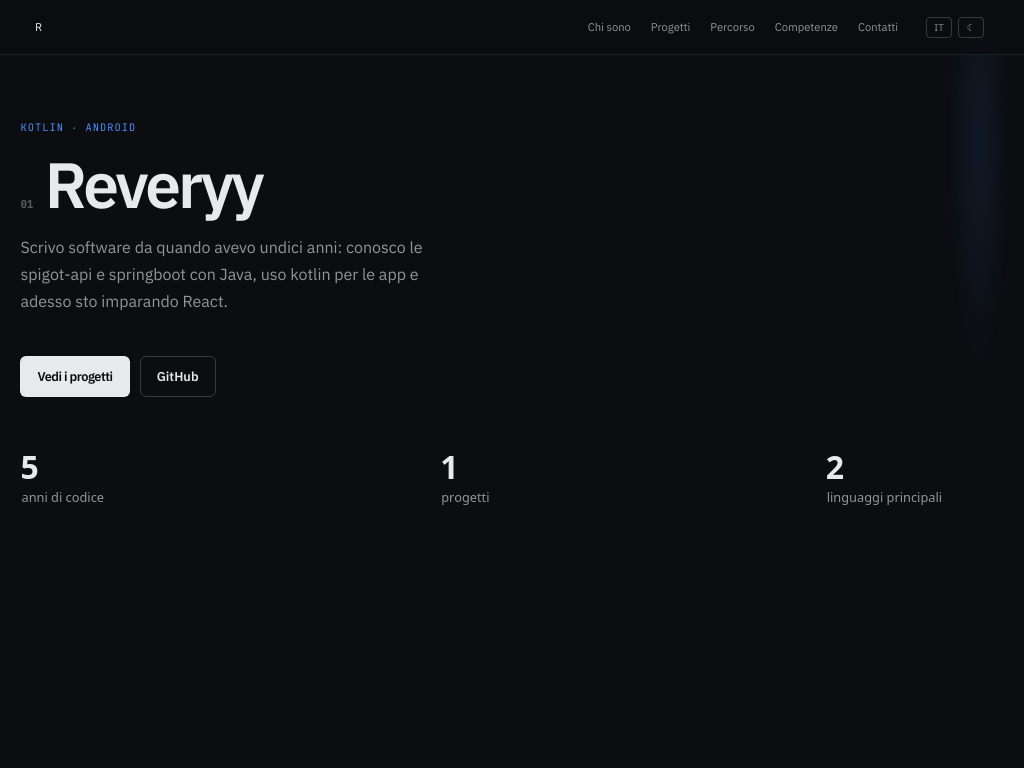
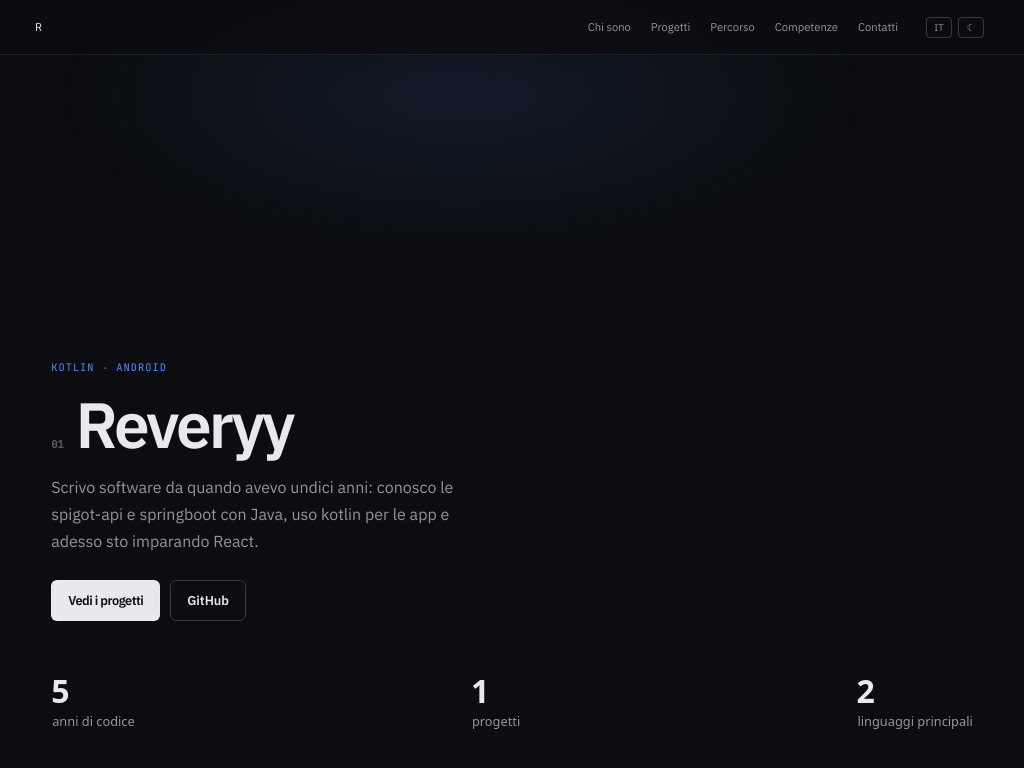
Before and after one commit to Reveryyy/portfolio, a React (Vite) app: page / in a window 1024 px wide. Shown: the top 768 px of the page. Built offline with nearby package versions, Linux system fonts and the light colour scheme.

Commit message:
Responsive Fixs pt. 2

```diff
--- a/src/components/section/Introduction.module.css
+++ b/src/components/section/Introduction.module.css
@@ -122,7 +122,8 @@
   .subtitle {
     font-size: 0.85rem;
     line-height: 1.5rem;
-    width: 60dvh;
+    width: 80%;
+    margin-right: 1dvw;
   }
 
   .subtitle br {
@@ -162,4 +163,24 @@
     gap: 0;
     justify-content: space-between;
   }
+
+  .buttons_row {
+    margin-top: 3dvh;
+    flex-wrap: wrap;
+    gap: 10px;
+  }
+
+  .github_button {
+    margin-left: 0;
+  }
+
+  .introduction_section {
+    flex-direction: column;
+  }
+
+  .column {
+    margin-left: 5vw;
+    margin-right: 5vw;
+    margin-bottom: 4dvh;
+  }
 }
--- a/src/components/ui/Cerchio.module.css
+++ b/src/components/ui/Cerchio.module.css
@@ -18,3 +18,10 @@
     height: 30vh;
   }
 }
+
+@media (min-width: 760px) and (max-width: 1024px) {
+  .cerchio {
+    width: 100vw;
+    height: 30vh;
+  }
+}
```
